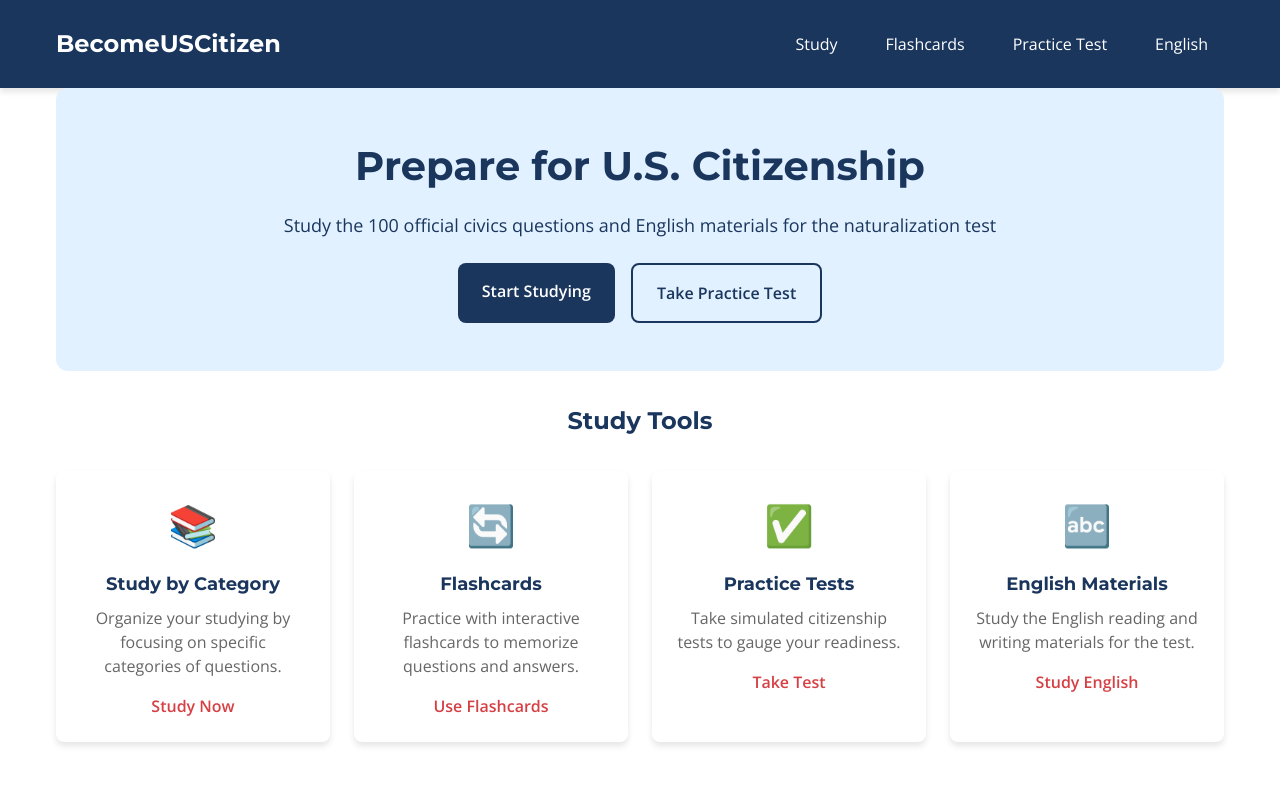
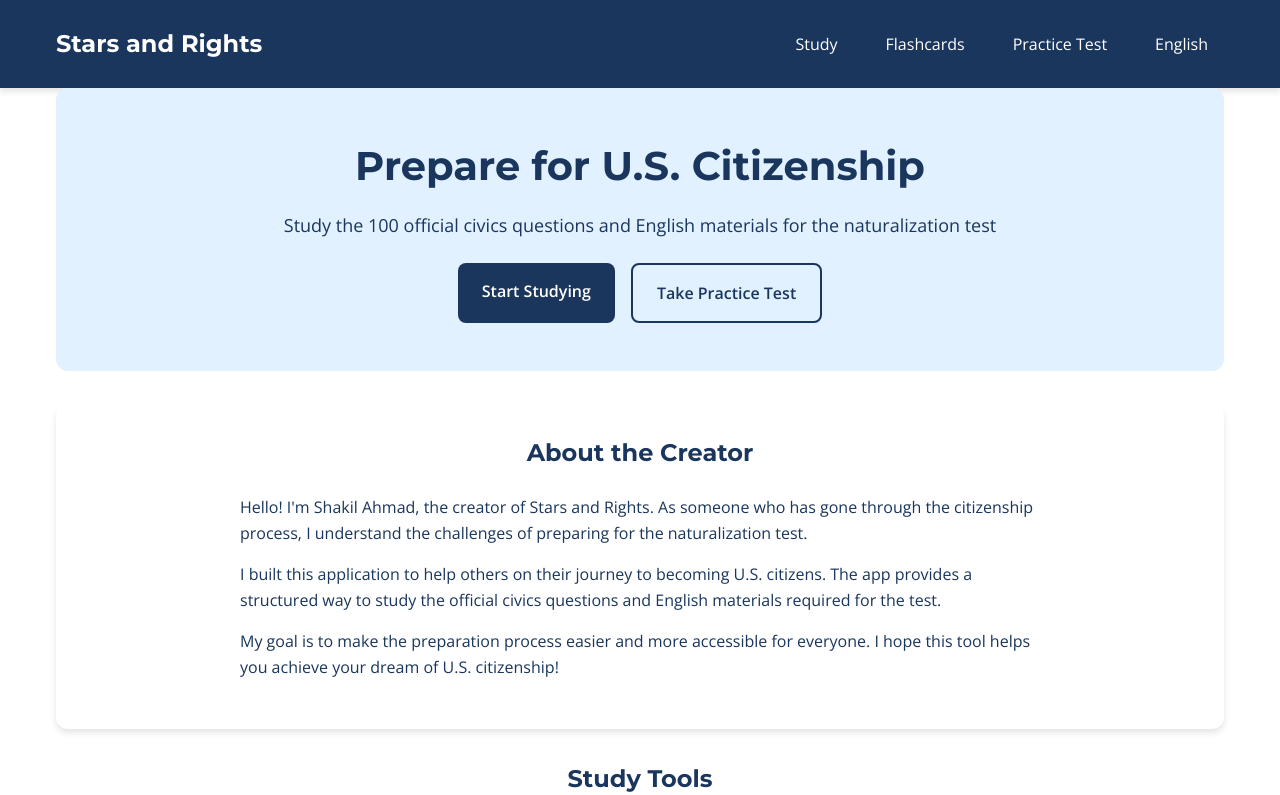
Before and after one commit to SHA152/starsandrights, a React (Create React App) app: page / in a window 1280 px wide. Shown: the top 795 px of the page. Built offline with nearby package versions, Linux system fonts and the light colour scheme.

Commit message:
Update app name to Stars and Rights and add creator introduction

```diff
--- a/public/index.html
+++ b/public/index.html
@@ -24,7 +24,7 @@
       work correctly both with client-side routing and a non-root public URL.
       Learn how to configure a non-root public URL by running `npm run build`.
     -->
-    <title>React App</title>
+    <title>Stars and Rights - U.S. Citizenship Test Prep</title>
   </head>
   <body>
     <noscript>You need to enable JavaScript to run this app.</noscript>
--- a/src/components/common/Footer.js
+++ b/src/components/common/Footer.js
@@ -13,7 +13,7 @@ const Footer = () => {
       <div className="container">
         <div className="footer-content">
           <div className="footer-section">
-            <h3>BecomeUSCitizen</h3>
+            <h3>Stars and Rights</h3>
             <p>A study tool for the U.S. citizenship naturalization test.</p>
           </div>
           <div className="footer-section">
@@ -58,7 +58,7 @@ const Footer = () => {
           </div>
         </div>
         <div className="footer-bottom">
-          <p>&copy; {currentYear} BecomeUSCitizen. All rights reserved.</p>
+          <p>&copy; {currentYear} Stars and Rights. All rights reserved.</p>
         </div>
       </div>
     </footer>
--- a/src/components/common/Header.js
+++ b/src/components/common/Header.js
@@ -11,7 +11,7 @@ const Header = () => {
     <header className="header">
       <div className="container header-container">
         <Link to="/" className="logo">
-          BecomeUSCitizen
+          Stars and Rights
         </Link>
         <nav className="nav">
           <NavLink to="/study" className={({ isActive }) => isActive ? "nav-link active" : "nav-link"}>
--- a/src/pages/HomePage.js
+++ b/src/pages/HomePage.js
@@ -17,6 +17,28 @@ const HomePage = () => {
         <div className="hero-buttons">
           <Link to="/study" className="btn primary">Start Studying</Link>
           <Link to="/practice" className="btn secondary">Take Practice Test</Link>
+        </div>
+      </section>
+
+      <section className="creator-intro">
+        <div className="container">
+          <h2>About the Creator</h2>
+          <div className="creator-content">
+            <div className="creator-text">
+              <p>
+                Hello! I'm Shakil Ahmad, the creator of Stars and Rights. As someone who has gone through the citizenship process,
+                I understand the challenges of preparing for the naturalization test.
+              </p>
+              <p>
+                I built this application to help others on their journey to becoming U.S. citizens. The app provides a structured
+                way to study the official civics questions and English materials required for the test.
+              </p>
+              <p>
+                My goal is to make the preparation process easier and more accessible for everyone. I hope this tool helps you
+                achieve your dream of U.S. citizenship!
+              </p>
+            </div>
+          </div>
         </div>
       </section>
 
--- a/src/styles/pages.css
+++ b/src/styles/pages.css
@@ -2,7 +2,7 @@
 
 /* Home Page */
 .home-page {
-  padding-bottom: var(--spacing-xxl);
+  padding-bottom: var(--spacing-xl);
 }
 
 .hero {
@@ -32,6 +32,30 @@
   gap: var(--spacing-md);
   justify-content: center;
   margin-top: var(--spacing-lg);
+}
+
+.creator-intro {
+  background-color: white;
+  padding: var(--spacing-xl) 0;
+  margin-bottom: var(--spacing-xl);
+  border-radius: var(--border-radius-lg);
+  box-shadow: var(--shadow-md);
+}
+
+.creator-intro h2 {
+  text-align: center;
+  margin-bottom: var(--spacing-lg);
+  color: var(--color-primary);
+}
+
+.creator-content {
+  max-width: 800px;
+  margin: 0 auto;
+}
+
+.creator-text p {
+  margin-bottom: var(--spacing-md);
+  line-height: 1.6;
 }
 
 .btn {
```
